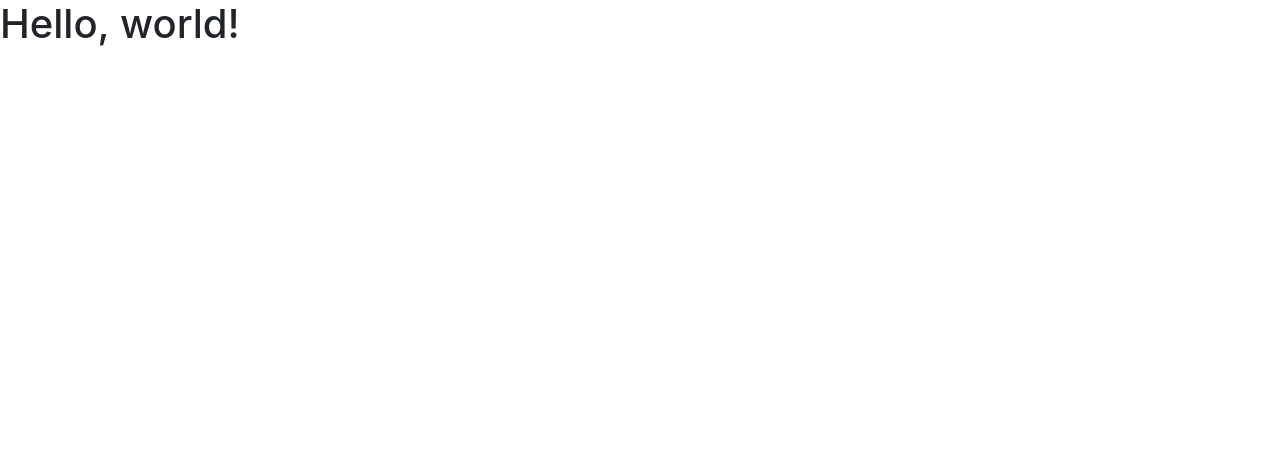
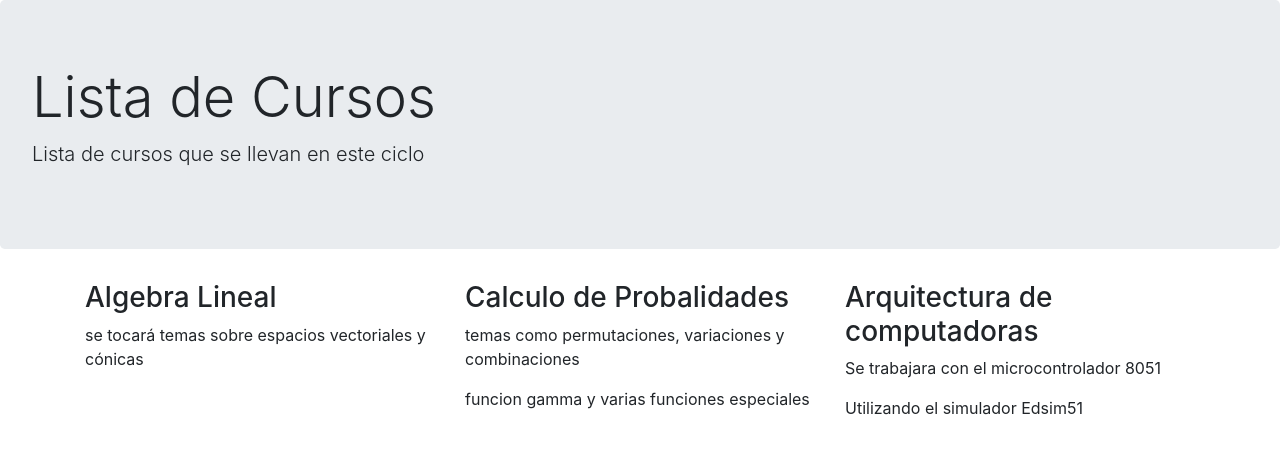
Before and after one commit to jesbensevi/proyecto-simple-coursera, a website: page index.html in a window 1280 px wide. Drawn offline with nearby package versions, Linux system fonts and the light colour scheme.

Commit message:
agregando 3 columnas

```diff
--- a/index.html
+++ b/index.html
@@ -17,7 +17,29 @@
     <title>Proyecto Coursera</title>
   </head>
   <body>
-    <h1>Hello, world!</h1>
+    <div class="jumbotron">
+      <h1 class="display-4">Lista de Cursos</h1>
+      <p class="lead">Lista de cursos que se llevan en este ciclo</p>
+    </div>
+
+    <div class="container">
+      <div class="row">
+        <div class="col-sm">
+          <h3>Algebra Lineal</h3>
+          <p>se tocará temas sobre espacios vectoriales y cónicas</p>
+        </div>
+        <div class="col-sm">
+          <h3>Calculo de Probalidades</h3>
+          <p>temas como permutaciones, variaciones y combinaciones</p>
+          <p>funcion gamma y varias funciones especiales</p>
+        </div>
+        <div class="col-sm">
+          <h3>Arquitectura de computadoras</h3>
+          <p>Se trabajara con el microcontrolador 8051</p>
+          <p>Utilizando el simulador Edsim51</p>
+        </div>
+      </div>
+    </div>
 
     <!-- Optional JavaScript -->
     <!-- jQuery first, then Popper.js, then Bootstrap JS -->
```
